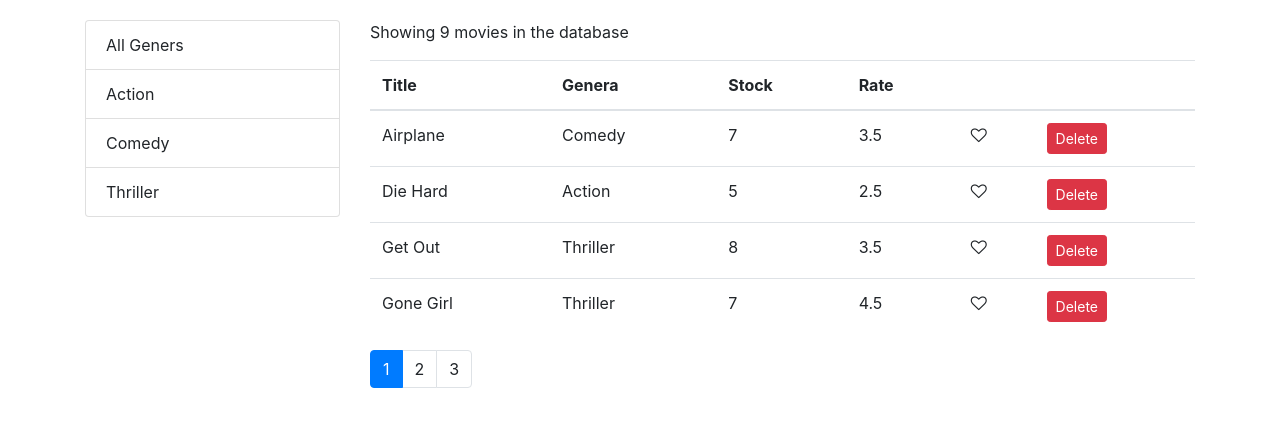
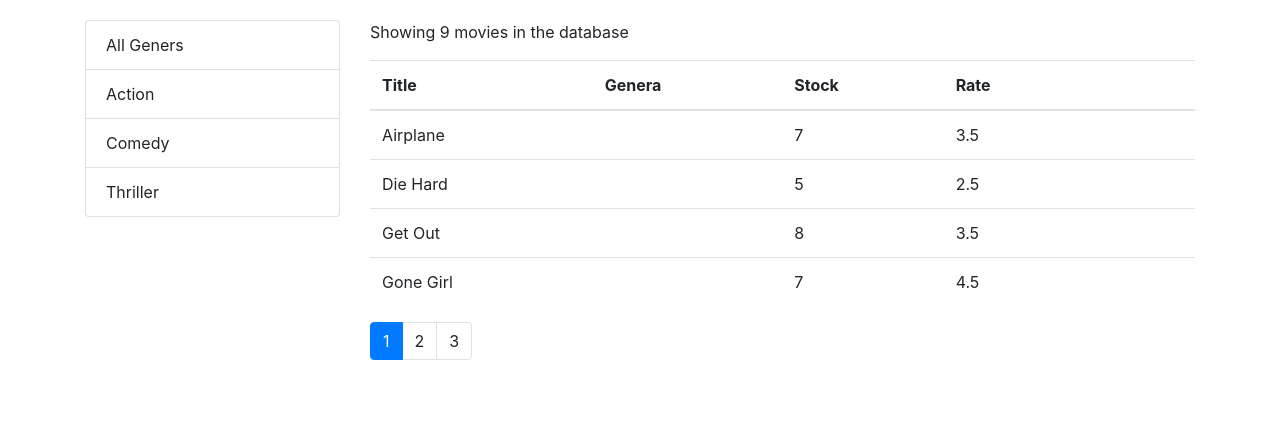
Before and after one commit to MennaRamadan/vidly-demo-2, a React (Create React App) app: page /movies in a window 1280 px wide. Shown: the top 426 px of the page. Built offline with nearby package versions, Linux system fonts and the light colour scheme.

Commit message:
working on tablebody component

```diff
--- /dev/null
+++ b/src/components/common/tableBody.jsx
@@ -0,0 +1,17 @@
+import React, { Component } from 'react';
+import _ from 'lodash';
+
+class TableBody extends Component {
+    render() {
+        const {data, columns} = this.props;
+
+        return ( <tbody>
+                {data.map(item =>
+                <tr key={data._id}>
+                   {columns.map(column => <td>{_.get(item, column.path)}</td>)}
+                </tr>)}
+            </tbody> );
+    }
+}
+
+export default TableBody;
--- a/src/components/moviesTable.jsx
+++ b/src/components/moviesTable.jsx
@@ -1,6 +1,7 @@
 import React, { Component } from 'react';
 import Like from './common/like';
 import TableHeader from './common/tableHeader';
+import TableBody from './common/tableBody';
 
 class MoviesTable extends Component {
 
@@ -18,7 +19,8 @@ class MoviesTable extends Component {
 
             return   <table className="table">
                         <TableHeader columns={this.columns} sortColumn={sortColumn} onSort={onSort}/>
-                        <tbody>
+                        <TableBody data={movies} columns={this.columns}/>
+                        {/* <tbody>
                             {movies.map(movie =>(
                             <tr key={movie._id}>
                                 <td>{movie.title}</td>
@@ -29,7 +31,7 @@ class MoviesTable extends Component {
                                 <td><button className="btn btn-danger btn-sm" onClick={ () => onDelete(movie)}>Delete</button></td>
                             </tr>
                             ))}
-                        </tbody>
+                        </tbody> */}
                     </table>;
     }
 }
```
